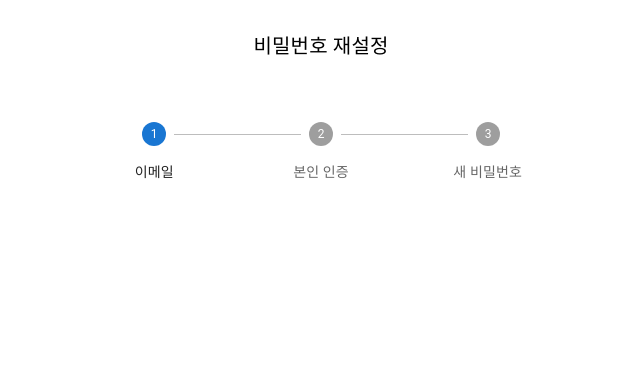
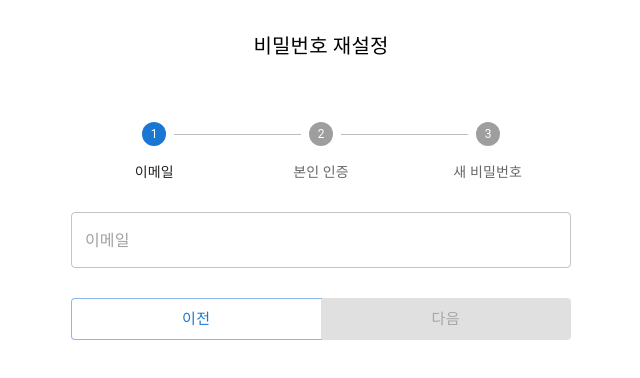
Before and after one commit to kimohgeun/ably-assignment, a React app: page /reset-password in a window 1280 px wide. Shown: the top 378 px of the page, without its empty margins (319-959 px from the left). Built offline with nearby package versions, Linux system fonts and the light colour scheme.

Commit message:
Add : CheckEmailForm 컴포넌트 추가

```diff
--- /dev/null
+++ b/src/pages/ResetPasswordPage/CheckEmailForm.tsx
@@ -0,0 +1,113 @@
+import React, { useState } from "react";
+import { validateEmail } from "~/utils";
+import { useHistory } from "react-router-dom";
+import { useToast, useResetPassword } from "~/hooks/store";
+import { useQuery } from "react-query";
+import { resetPasswordAPI } from "~/apis";
+import { AxiosError } from "axios";
+import {
+  Box,
+  TextField,
+  ButtonGroup,
+  Button,
+  CircularProgress,
+} from "@mui/material";
+
+function CheckEmailForm() {
+  const history = useHistory();
+  const { openToast } = useToast();
+  const {
+    ResetPasswordStep,
+    resetState,
+    setEmail,
+    setRemainMillisecond,
+    setIssueToken,
+    setActiveStep,
+  } = useResetPassword();
+
+  const [formData, setFormData] = useState({
+    email: "",
+  });
+
+  const handleChange = (event: React.ChangeEvent<HTMLInputElement>) => {
+    const { name, value } = event.target;
+    setFormData({ ...formData, [name]: value });
+  };
+
+  const handleSubmit = (event: React.FormEvent<HTMLFormElement>) => {
+    event.preventDefault();
+    checkEmailQuery.refetch();
+  };
+
+  const handlePrev = () => {
+    resetState();
+    history.push("/login");
+  };
+
+  const checkEmailQuery = useQuery(
+    ["checkEmail"],
+    () => resetPasswordAPI.checkEmail(formData.email),
+    {
+      enabled: false,
+      retry: 0,
+      onSuccess: (data) => {
+        const { email } = formData;
+        const { remainMillisecond, issueToken } = data;
+        setEmail(email);
+        setRemainMillisecond(remainMillisecond);
+        setIssueToken(issueToken);
+        setActiveStep(ResetPasswordStep.checkAuthCode);
+      },
+      onError: (error: AxiosError<any>) => {
+        const { message } = error?.response?.data?.error;
+        openToast({
+          severity: "error",
+          message: message,
+        });
+      },
+    },
+  );
+
+  return (
+    <Box
+      sx={{ "& > * + *": { marginTop: "30px" } }}
+      component="form"
+      onSubmit={handleSubmit}
+    >
+      <TextField
+        fullWidth
+        placeholder="이메일"
+        name="email"
+        value={formData.email}
+        error={formData.email !== "" && !validateEmail(formData.email)}
+        helperText={
+          formData.email !== "" && !validateEmail(formData.email)
+            ? "이메일 양식이 올바르지 않습니다."
+            : ""
+        }
+        onChange={handleChange}
+      />
+      <ButtonGroup fullWidth>
+        <Button size="large" onClick={handlePrev}>
+          이전
+        </Button>
+        <Button
+          size="large"
+          variant="contained"
+          type="submit"
+          disabled={
+            !validateEmail(formData.email) || checkEmailQuery.isFetching
+          }
+        >
+          {checkEmailQuery.isFetching ? (
+            <CircularProgress size="1.5rem" />
+          ) : (
+            "다음"
+          )}
+        </Button>
+      </ButtonGroup>
+    </Box>
+  );
+}
+
+export default CheckEmailForm;
--- a/src/pages/ResetPasswordPage/index.tsx
+++ b/src/pages/ResetPasswordPage/index.tsx
@@ -1,10 +1,14 @@
 import React from "react";
+import { useResetPassword } from "~/hooks/store";
 import ResetPasswordStepper from "~/pages/ResetPasswordPage/ResetPasswordStepper";
+import CheckEmailForm from "~/pages/ResetPasswordPage/CheckEmailForm";
 
 function ResetPasswordPage() {
+  const { ResetPasswordStep, activeStep } = useResetPassword();
   return (
     <>
       <ResetPasswordStepper />
+      {ResetPasswordStep.checkEmail === activeStep && <CheckEmailForm />}
     </>
   );
 }
```
